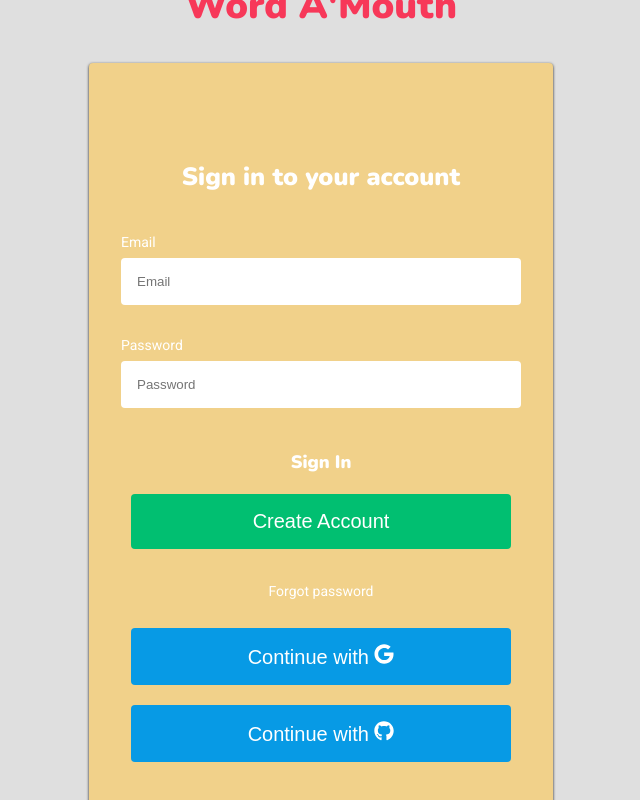
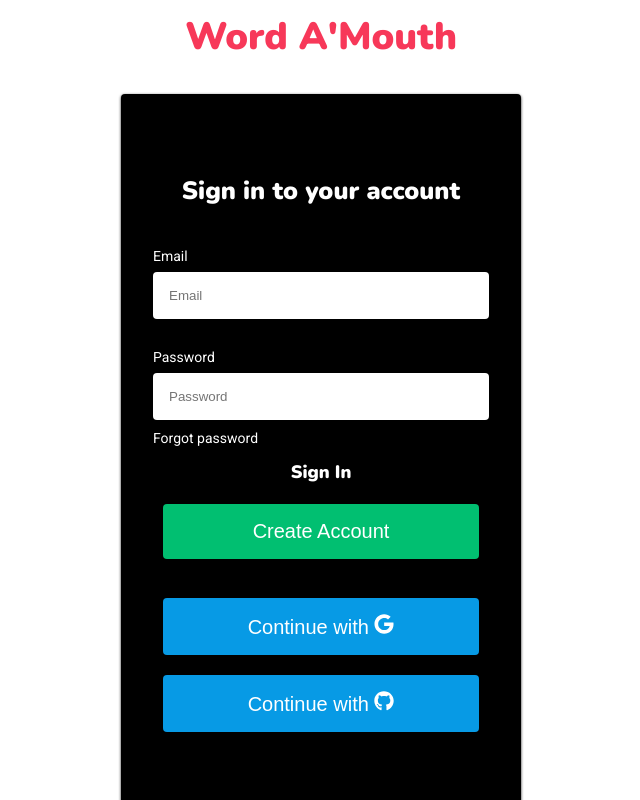
Before and after one commit to ganett33/sample_wm, a React (Create React App) app: page /#/ in a window 1280 px wide. Shown: the whole page, without its empty margins (319-959 px from the left). Built offline with nearby package versions, Linux system fonts and the light colour scheme; no server answers; a web font is replaced by a local one.

Commit message:
log out function

```diff
--- a/src/Components/App.css
+++ b/src/Components/App.css
@@ -1,13 +1,4 @@
 @import url('https://fonts.googleapis.com/css2?family=Nunito:wght@900&family=Roboto:wght@100;400;500&display=swap');
-
-
-* {
-    box-sizing: border-box;
-    margin: 0;
-    padding: 0;
-    /* background-color: var(--clr-main_bg); */
-  }
-
 
 :root {
     --ff-primary: 'Nunito', sans-serif;
@@ -17,3 +8,11 @@
     --clr-accent: #f73859;
 
 }
+
+* {
+  box-sizing: border-box;
+  margin: 0;
+  padding: 0;
+  color: var(--clr-font2)
+  /* background-color: var(--clr-main_bg); */
+}
--- a/src/Components/App.js
+++ b/src/Components/App.js
@@ -1,4 +1,5 @@
 import React, { useState, useEffect } from "react";
+import "./App.css";
 import AppRouter from "../components/Router";
 import { authService } from "../fbase";
 
--- a/src/Components/Navbar/Navbar.js
+++ b/src/Components/Navbar/Navbar.js
@@ -1,6 +1,7 @@
 import React, {useEffect, useState} from 'react';
 import {FaBars} from 'react-icons/fa';
 import { animateScroll as scroll} from 'react-scroll';
+import { authService } from '../../fbase';
 import {
     Nav,
     NavbarBox,
@@ -13,7 +14,7 @@ import {
     NavBtnLink
  } from './NavbarElement';
 
-
+const onLogOutClick = () => authService.signOut();
 const Navbar = ({ toggle }) => {
     const [scrollNav, setScrolNav] = useState(false)
 
@@ -51,7 +52,7 @@ const Navbar = ({ toggle }) => {
                     </NavItem>
                 </NavMenu>
                 <NavBtn>
-                    <NavBtnLink to='/sign-in'>Sign In</NavBtnLink>
+                    <NavBtnLink onClick={onLogOutClick}>Log Out</NavBtnLink>
                 </NavBtn>
             </NavbarBox>
         </Nav>
--- a/src/Components/Router.js
+++ b/src/Components/Router.js
@@ -1,7 +1,7 @@
 import React, { useState } from "react";
 import { HashRouter as Router, Route, Switch } from "react-router-dom";
-import Home from "../routes/home";
-import SignIn from './Signin/Signinform';
+import Home from "../routes/Home";
+import Signin from "../routes/Signin";
 
 const AppRouter = ({ isLoggedIn }) => {
   return (
@@ -15,7 +15,7 @@ const AppRouter = ({ isLoggedIn }) => {
           </>
         ) : (
           <Route exact path="/">
-            <SignIn />
+            <Signin />
           </Route>
         )}
       </Switch>
--- a/src/Components/Sidebar/Sidebar.js
+++ b/src/Components/Sidebar/Sidebar.js
@@ -9,7 +9,9 @@ import {
     SidebarRoute,
     SidebarWrapper
   } from './SidebarElements';
+import { authService } from '../../fbase';
 
+  const onLogOutClick = () => authService.signOut();
 export const Sidebar = ({ isOpen, toggle }) => {
     return (
         <SidebarBox isOpen={isOpen} onClick={toggle}>
@@ -24,7 +26,7 @@ export const Sidebar = ({ isOpen, toggle }) => {
                     <SidebarLink to='/new' onClick={toggle}>New Place</SidebarLink>
                 </SidebarMenu>
                 <SideBtnWrap>
-                    <SidebarRoute to='/sign-in'>Sign In</SidebarRoute>
+                    <SidebarRoute onClick={onLogOutClick}>Log Out</SidebarRoute>
                 </SideBtnWrap>
             </SidebarWrapper>
         </SidebarBox>
--- a/src/Components/Signin/SigninElements.js
+++ b/src/Components/Signin/SigninElements.js
@@ -11,7 +11,7 @@ export const Box = styled.div`
     top: 0;
     z-index: 0;
     overflow: hidden;
-    background: #1112;
+    background: var(--clr-font2);
 `;
 
 export const FormWrap = styled.div`
@@ -61,7 +61,7 @@ export const FormContent = styled.div`
 `;
 
 export const Form = styled.form`
-    background: #f1d18a;
+    background: var(--clr-font1);
     max-width: 400px;
     height: auto;
     width: 100%;
@@ -87,7 +87,7 @@ export const FormH1 = styled.h1`
 `;
 export const FormH4 = styled.span`
      margin: 10px;
-     color: white;
+     color: var(--clr-font2);
      font-size: 18px;
      font-family: var(--ff-primary);
      text-align: center;
@@ -101,7 +101,7 @@ export const FormLabel = styled.label`
 
 export const FormInput = styled.input`
      padding: 16px 16px;
-     margin-bottom: 32px;
+     margin-bottom: 30px;
      border: none;
      border-radius: 4px;
 `;
@@ -128,9 +128,14 @@ export const FormBtn = styled.button`
      cursor: pointer;
 `;
 
-export const Text = styled.span`
-     text-align: center;
-     margin-top: 24px;
+export const Text1 = styled.span`
+     text-align: left;
+     margin-top: -20px;
      color: #fff;
      font-size: 14px;
 `;
+export const Text2 = styled.span`
+     text-align: left;
+     color: var(--clr-accent);
+     font-size: 14px;
+`;
--- a/src/Components/Signin/Signinform.js
+++ b/src/Components/Signin/Signinform.js
@@ -15,7 +15,8 @@ import {
     FormInput,
     Icon,
     IconContent,
-    Text
+    Text1,
+    Text2
  } from './SigninElements';
 
 const Signinform = () => {
@@ -90,12 +91,14 @@ const Signinform = () => {
                          value={password}
                          onChange={onChange}
                         />
+                        <Text1>Forgot password</Text1>
+                        <Text2>{error}</Text2>
                         <FormH4 onClick={toggleAccount}>
                           {newAccount ? "Sign In" : "Create Account"}
                         </FormH4>
                         <FormInputBtn type="submit" value={newAccount ? "Create Account" : "Sign In"} />
-                        {error}
-                        <Text>Forgot password</Text>
+
+
                         <br />
                         <FormBtn onClick={onSocialClick} name="google">Continue with <FaGoogle /></FormBtn>
                         <FormBtn onClick={onSocialClick} name="github">Continue with <FaGithub /></FormBtn>
```
Also changed, not shown: src/routes/Auth.js (deleted, +0 -47 lines).
